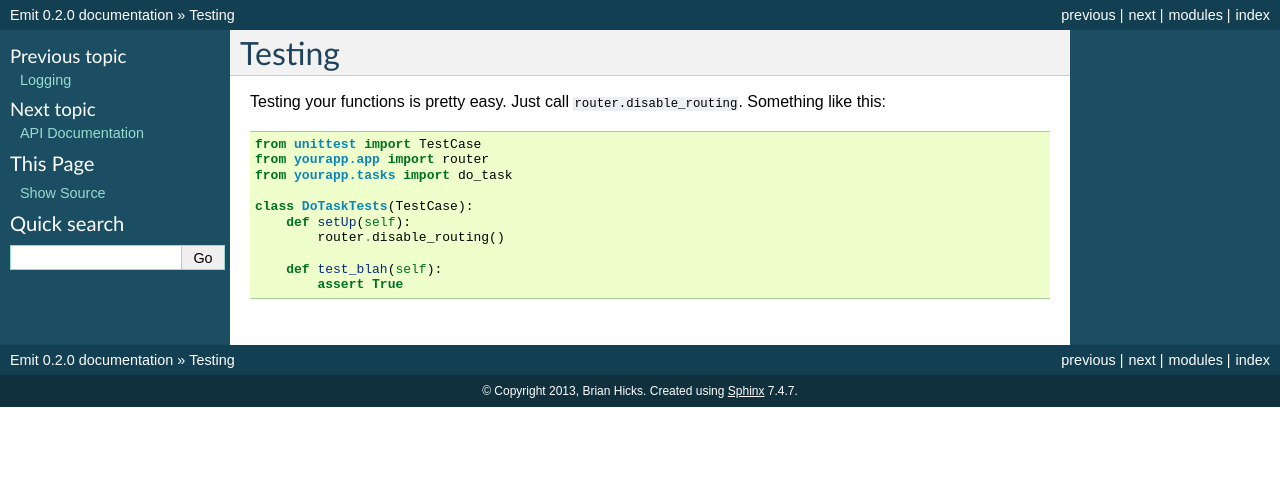
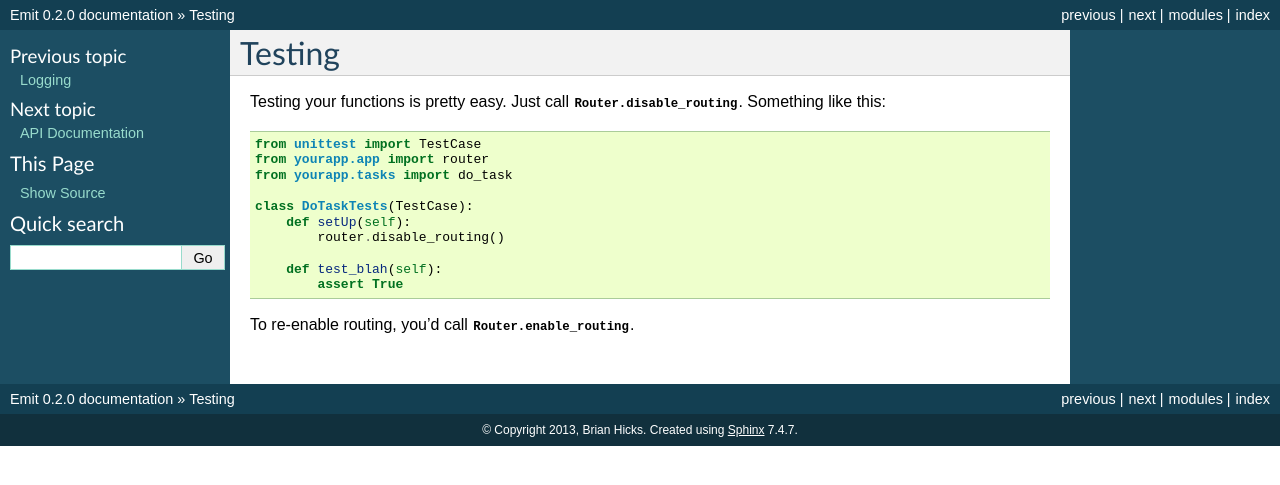
Before and after one commit to BrianHicks/emit, a Sphinx documentation site: the page built from docs/testing.rst, in a window 1280 px wide. Shown: the top 485 px of the page. Built offline with Sphinx 7.4.7, drawn with Linux system fonts in a browser that asks for light colours.

Commit message:
add module to testing page

```diff
--- a/docs/testing.rst
+++ b/docs/testing.rst
@@ -1,8 +1,10 @@
 Testing
 =======
 
-Testing your functions is pretty easy. Just call ``router.disable_routing``.
-Something like this::
+.. module:: emit.router
+
+Testing your functions is pretty easy. Just call
+:py:class:`Router.disable_routing`. Something like this::
 
     from unittest import TestCase
     from yourapp.app import router
@@ -14,3 +16,5 @@
 
         def test_blah(self):
             assert True
+
+To re-enable routing, you'd call :py:class:`Router.enable_routing`.
```
